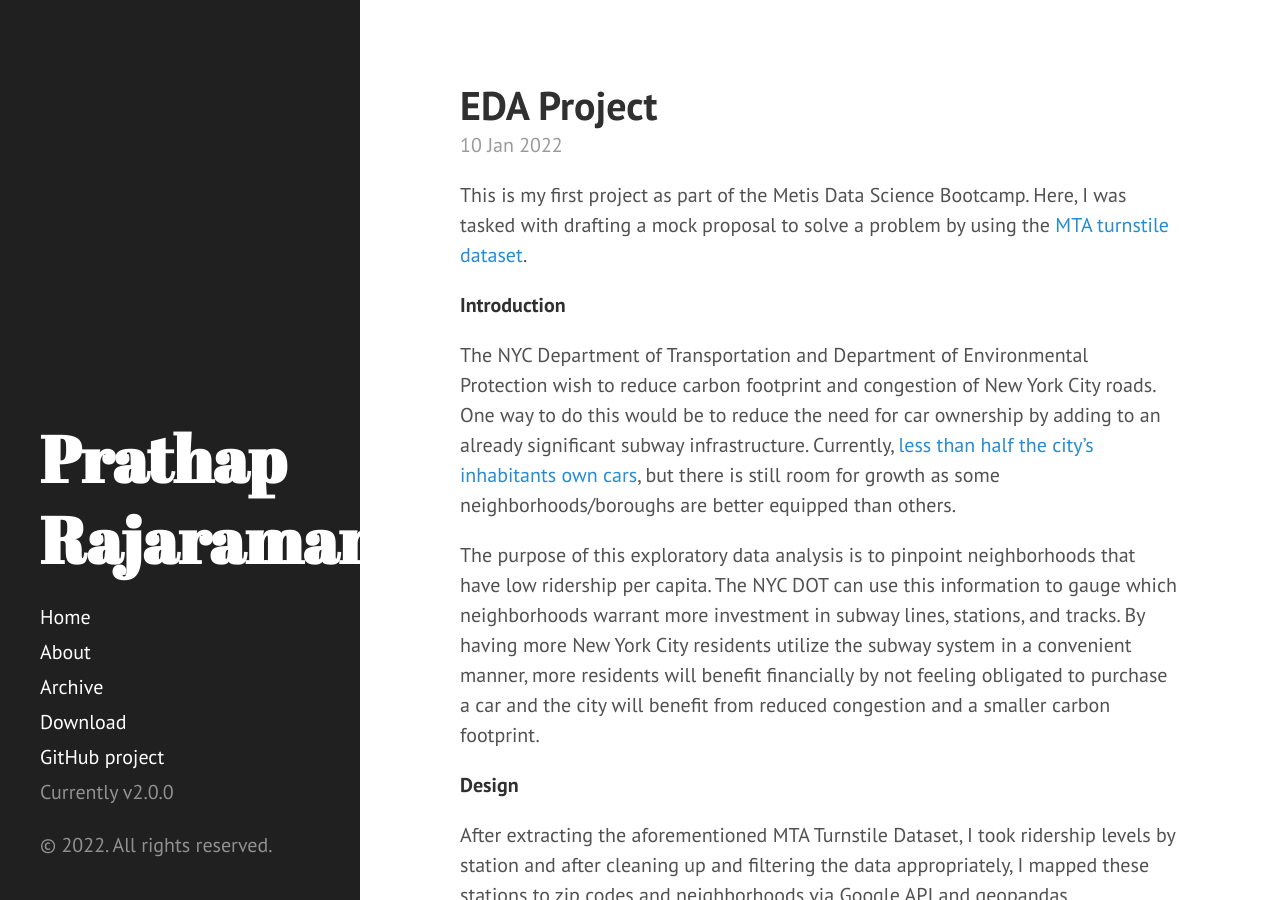
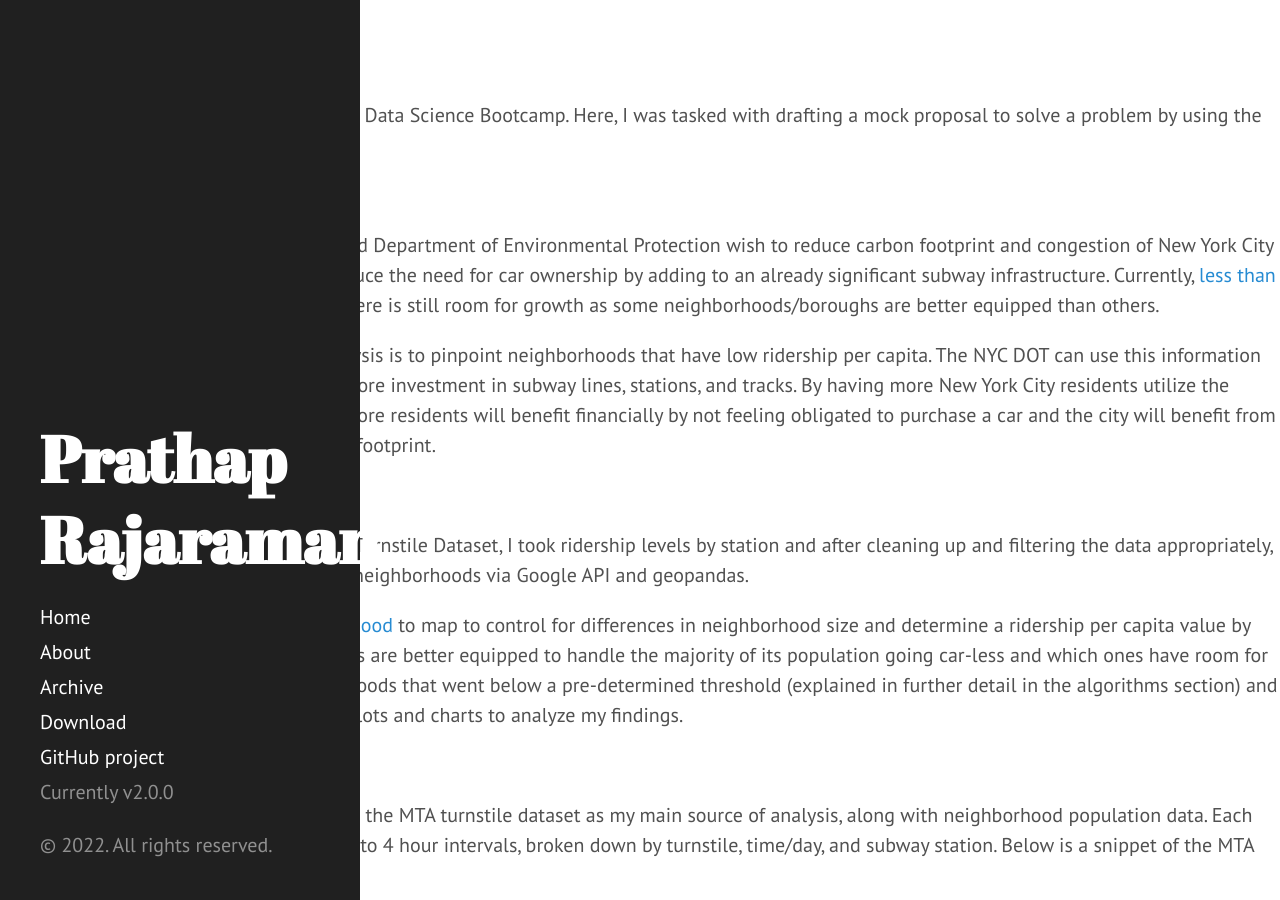
Before and after one commit to prathapr91/prathapr91.github.io, a Jekyll site: the page built from index.html, in a window 1280 px wide and 900 px high. Built offline with Jekyll 4.4.1, drawn with Linux system fonts in a browser that asks for light colours; Markdown is read by kramdown in place of the engine named in the settings; the list of posts is cut into pages by our own code; grey boxes are pictures that could not be loaded.

Commit message:
Add files via upload

```diff
--- a/_layouts/default.html
+++ b/_layouts/default.html
@@ -7,7 +7,7 @@
 
     {% include sidebar.html %}
 
-    <div class="content container">
+    <div class="theme-base-0d">
       {{ content }}
     </div>
 
```
